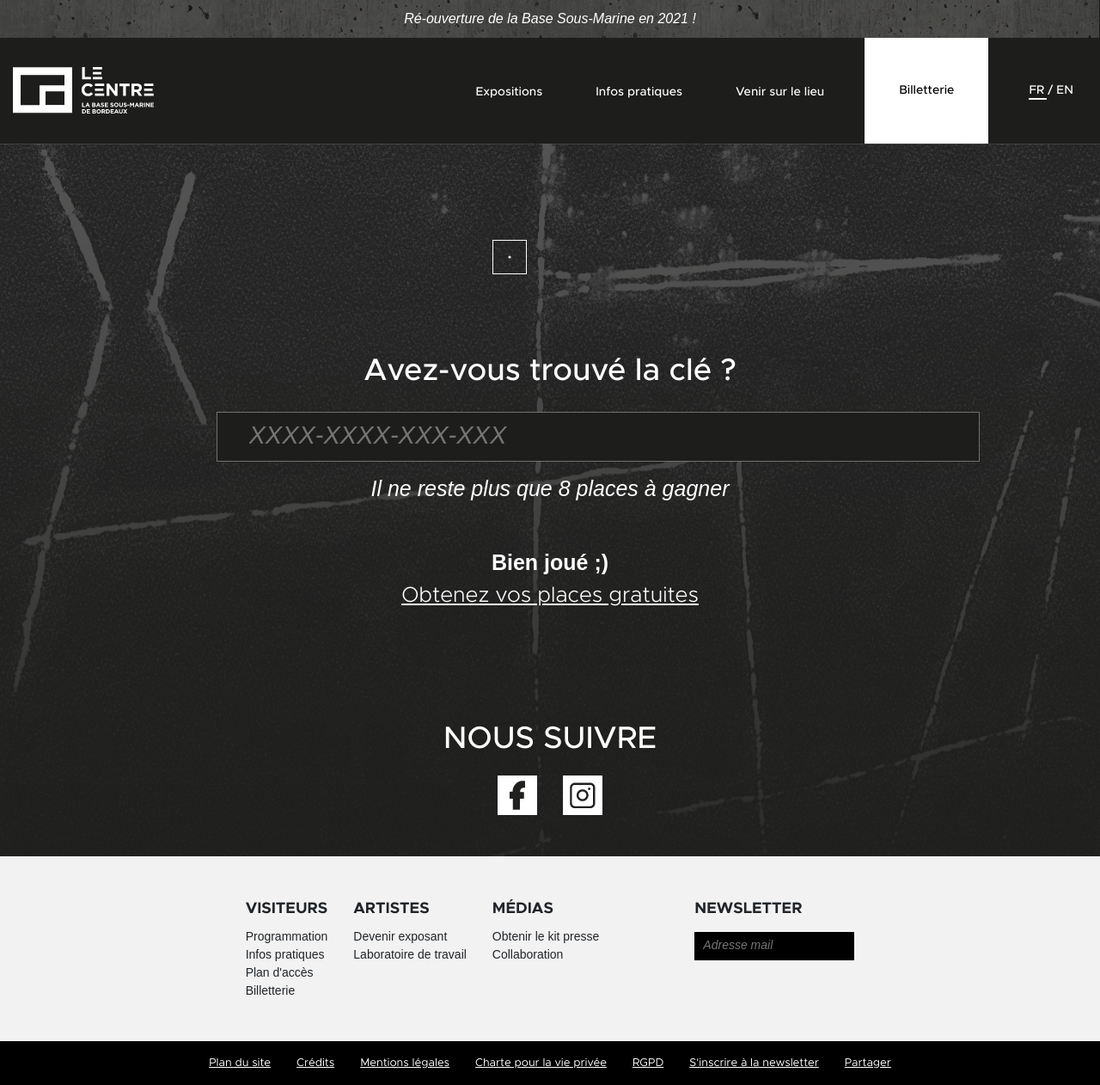
After one commit to alexandre-mace/le-centre, a Symfony app: template templates/code/index.html.twig in a window 1280 px wide. The commit adds this page. Shown: the whole page at 86% size. Run offline with Twig, Linux system fonts and the light colour scheme; the template is opened without the code that fills it, so the values that code supplies are empty; some libraries are stand-ins or nearby versions; some web fonts are replaced.

Commit message:
Add new page code

```diff
--- a/public/css/style.css
+++ b/public/css/style.css
@@ -9,7 +9,6 @@ header {
     color: white;
     z-index: 1;
     top: 0;
-    padding: 2rem 40px;
 }
 
 .header__item {
@@ -95,6 +94,7 @@ header * {
     color: black;
     background-color: white;
     padding: 51px 40px;
+    display: block;
 }
 .header-ticket-link:hover {
     color: black;
@@ -236,6 +236,15 @@ a {
     font-weight: 900;
     font-style: normal;
 }
+.show-expo-title {
+    font-weight: 900;
+    text-align: left;
+    font-size: 42px;
+    line-height: 1.2;
+    letter-spacing: 0px;
+    color: #FFFFFF;
+    opacity: 1;
+}
 .instagram-first-photo-description {
     font-style: italic;
     font-size: 14px;
@@ -271,9 +280,27 @@ a {
     color: #1D1D1B;
     opacity: 1;
     text-transform: uppercase;
+    font-family: 'Metropolis' !important;
     font-weight: 900;
     font-size: 18px;
     margin-top: 10px;
+}
+.well-played {
+    font-size: 25px;
+    font-weight: 300;
+}
+.left-places {
+    font-style: italic;
+    font-size: 25px;
+}
+.code-input {
+    width: 80%;
+    margin-left: 10%;
+    font-size: 29px;
+    background-color: #1D1D1B;
+    height: 37px;
+    padding: 28px 37px;
+    border: 1px solid #707070;
 }
 .instagram-text-block-subtitle {
     color: #fff;
@@ -400,6 +427,7 @@ a:hover {
 }
 .exposition-description {
     background-color: white;
+    font-weight: 700;
     color: black;
     padding: 6px 25px;
     margin-left: -28px;
@@ -410,7 +438,7 @@ a:hover {
 .practical-info-text-block {
     background-color: white;
     color: black;
-    padding: 30px 20px;
+    padding: 30px;
 }
 .practical-info {
     background-color: #262626;
@@ -428,7 +456,7 @@ a:hover {
 }
 .practical-info-hours {
     font-family: 'Courier', arial, sans-serif;
-    font-size: 12px;
+    font-size: 14px;
 }
 .practical-info-prices {
     font-family: 'Courier', arial, sans-serif;
@@ -436,7 +464,7 @@ a:hover {
 }
 .practical-info-legals {
     font-style: italic;
-    font-size: 12px;
+    font-size: 14px;
     font-family: 'Metropolis Extra', sans-serif;
     font-weight: 200;
 
@@ -446,7 +474,10 @@ a:hover {
     color: white;
 }
 .access-plan-plan {
-    height: 602px;
+    height: 835px;
+}
+.font-weight-900 {
+    font-weight: 900;
 }
 .access-plan-title {
     font-size: 42px;
@@ -535,6 +566,9 @@ input:focus {
 }
 .back-transparent {
     background-color: #1D1D1B;
+}
+.background-transparent {
+    background-color: transparent;
 }
 .cursor {
     width: var(--size);
--- a/templates/base.html.twig
+++ b/templates/base.html.twig
@@ -83,6 +83,25 @@
             <div class="content">
                 {% block body %}{%  endblock %}
             </div>
+            {% block social %}
+                <div class="social pt-2 {% if app.request.get('_route') != 'home' %}back-transparent{% endif %}">
+                    <div class="container pt-4 pb-5">
+                        <div class="row">
+                            <div class="col text-center mb-3">
+                                <div class="section-title">NOUS SUIVRE</div>
+                            </div>
+                        </div>
+                        <div class="row justify-content-center">
+                            <div class="col-auto text-center">
+                                <div class="social-image" style="background-image: url(/images/footer-icon-facebook.png)"></div>
+                            </div>
+                            <div class="col-auto text-center">
+                                <div class="social-image" style="background-image: url(/images/footer-icon-instagram.png)"></div>
+                            </div>
+                        </div>
+                    </div>
+                </div>
+            {% endblock %}
             {% block footer %}
                 {{ include('footer.html.twig') }}
             {% endblock %}
--- /dev/null
+++ b/templates/code/index.html.twig
@@ -0,0 +1,55 @@
+{% extends 'base.html.twig' %}
+
+{% block title %}Hello CodeController!{% endblock %}
+
+{% block body %}
+    <div class="practical-info pt-5" style="background-image: url(/images/infospratiques-bg-page.png)">
+        <div class="container py-5 mt-3">
+            <div class="row">
+                <div class="col-3 d-none d-sm-block offset-4 mb-5 text-center">
+                    <a href="{{ path('code') }}" class="square-action secondary-square mx-auto position-relative arrow-square"><div class="arrow-wrapper"><i class="icono-arrow1-left"></i></div></a>
+                    <div class="hidden-text mt-0 pt-3 square-action-text square-with-arrow"><div class="">Voir la video</div></div>
+                </div>
+            </div>
+            <div class="row mb-3">
+                <div class="col text-center">
+                    <div class="section-title">Avez-vous trouvé la clé ?</div>
+                </div>
+            </div>
+            <div class="row">
+                <div class="col text-center">
+                    <input class="code-input" type="text" placeholder="XXXX-XXXX-XXX-XXX">
+                </div>
+            </div>
+            <div class="row mt-2">
+                <div class="col text-center left-places">
+                    <div>Il ne reste plus que 8 places à gagner</div>
+                </div>
+            </div>
+            <div class="row mt-5">
+                <div class="col text-center">
+                    <div class="well-played"><span class="font-weight-900">Bien joué ;)</span><br> <div class="underline">Obtenez vos places gratuites</div></div>
+                </div>
+            </div>
+            <div class="social pt-5 mt-5 background-transparent">
+                <div class="container pt-4">
+                    <div class="row">
+                        <div class="col text-center mb-3">
+                            <div class="section-title">NOUS SUIVRE</div>
+                        </div>
+                    </div>
+                    <div class="row justify-content-center">
+                        <div class="col-auto text-center">
+                            <div class="social-image" style="background-image: url(/images/footer-icon-facebook.png)"></div>
+                        </div>
+                        <div class="col-auto text-center">
+                            <div class="social-image" style="background-image: url(/images/footer-icon-instagram.png)"></div>
+                        </div>
+                    </div>
+                </div>
+            </div>
+        </div>
+    </div>
+{% endblock %}
+{% block social %}
+{% endblock %}
--- a/templates/exposition/index.html.twig
+++ b/templates/exposition/index.html.twig
@@ -20,13 +20,13 @@
                             <div class="current-event--main-square exposition--main-square text-center">
                                 {{ exposition.startAt|date('d') }} <br>
                                 {{ exposition.startAt|date('M', "Europe/Paris") }} <br>
-                                - <br>
+                                -<br>
                                 {{ exposition.endAt|date('d') }} <br>
                                 {{ exposition.endAt|date('M', "Europe/Paris") }}
                             </div>
                         </div>
                         <div class="col-auto pt-3">
-                            <div class="exposition-small-image" style="background-image: url(/uploads/images/{{ exposition.artistPhoto }})"></div>
+                            <div class="exposition-small-image" style="background-image: url(/images/expobienvenue-photo3.png)"></div>
                         </div>
                     </div>
                 </div>
@@ -35,7 +35,7 @@
         <div class="container mt-4 mb-5">
             <div class="row">
                 <div class="col-9">
-                    <div class="col-8 p-0">{{ exposition.title }}</div>
+                    <div class="col-8 p-0 show-expo-title">{{ exposition.title }}</div>
                     <div class="col-6 exposition-description my-4">{{ exposition.thematique }}</div>
                     <div class="font-weight-bold mb-3 font-italic">{{ exposition.shortDescription }}</div>
                     <div>{{ exposition.longDescription }}</div>
--- a/templates/footer.html.twig
+++ b/templates/footer.html.twig
@@ -1,20 +1,3 @@
-<div class="social pt-2 {% if app.request.get('_route') != 'home' %}back-transparent{% endif %}">
-    <div class="container pt-4 pb-5">
-        <div class="row">
-            <div class="col text-center mb-3">
-                <div class="section-title">NOUS SUIVRE</div>
-            </div>
-        </div>
-        <div class="row justify-content-center">
-            <div class="col-auto text-center">
-                <div class="social-image" style="background-image: url(/images/footer-icon-facebook.png)"></div>
-            </div>
-            <div class="col-auto text-center">
-                <div class="social-image" style="background-image: url(/images/footer-icon-instagram.png)"></div>
-            </div>
-        </div>
-    </div>
-</div>
 <footer class="footer">
     <div class="container py-5">
         <div class="row justify-content-center">
```
Also changed, not shown: src/Controller/CodeController.php (added, +19 -0 lines), templates/access_plan/index.html.twig (+5 -3 lines), templates/home/index.html.twig (+3 -4 lines), templates/practical_info/index.html.twig (+23 -4 lines), public/images/planacces-carte-position-centre.png.
